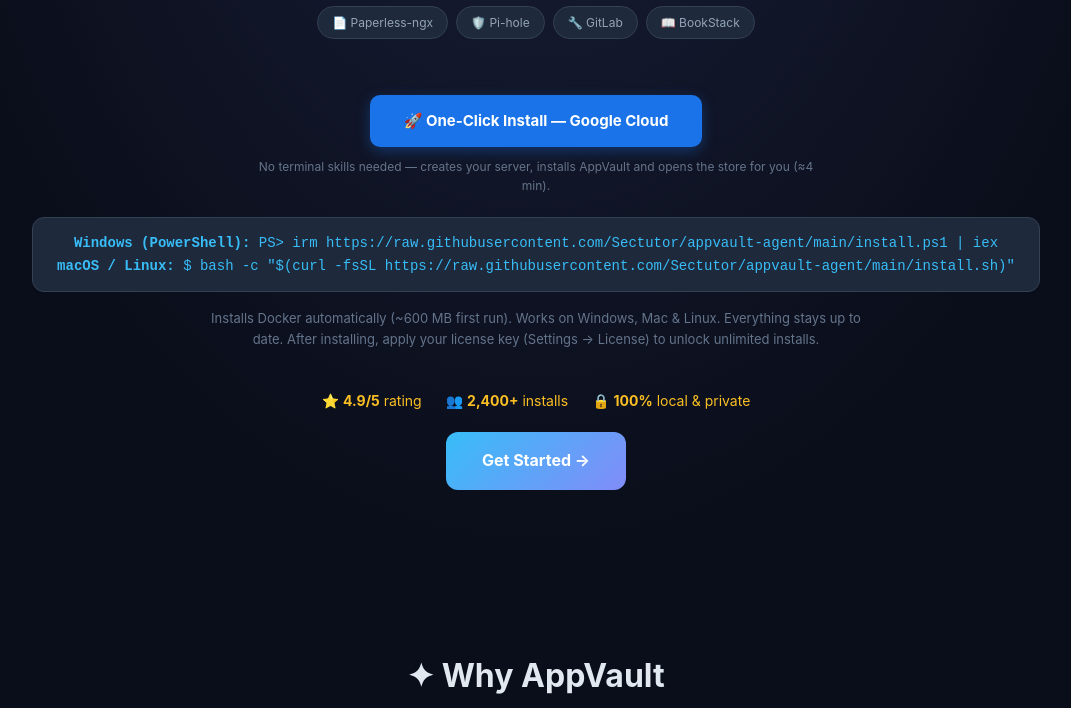
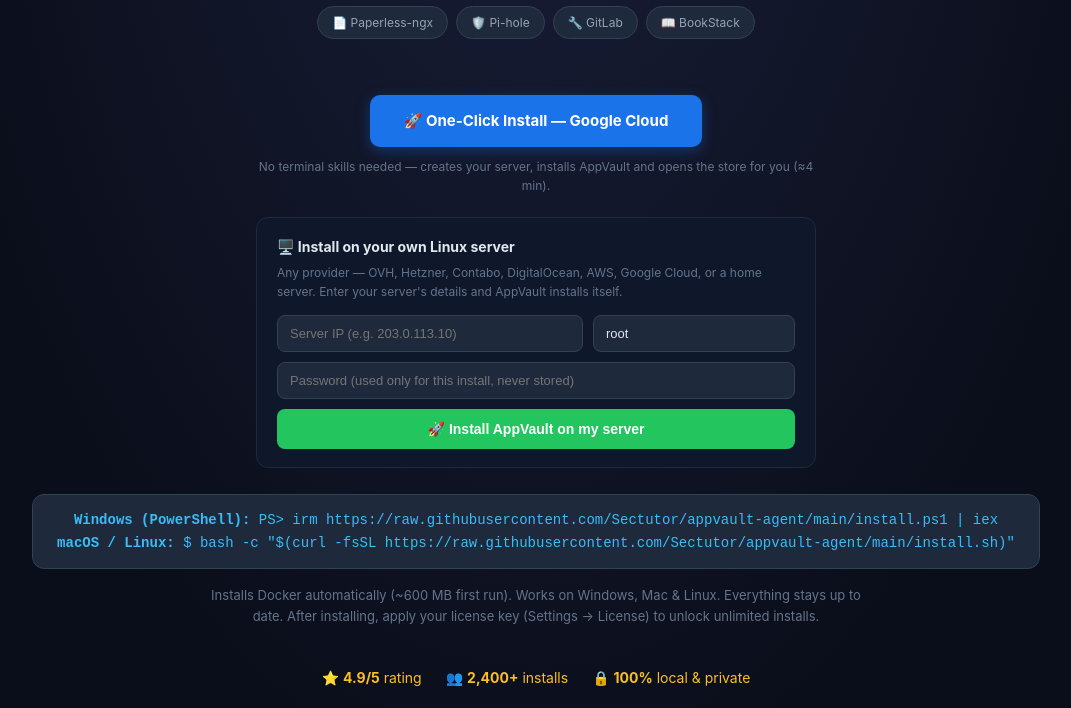
Before and after one commit to Sectutor/appvault-cloud, a FastAPI app: page / in a window 1280 px wide. Shown: the part 438-1146 px from the top of the page, without its empty margins (104-1175 px from the left). Run offline with FastAPI, Linux system fonts and the light colour scheme; parts of the project's set-up code (start-up, migrations or seed data) failed here and were passed over; some libraries are stand-ins or nearby versions.

Commit message:
feat: one-click install on any Linux box — POST /api/deploy/linux SSHes into the user's server (IP+password form), runs the installer, streams live progress, returns the store URL; landing form + GCP button

```diff
--- a/main.py
+++ b/main.py
@@ -3,7 +3,7 @@
 Handles: agent registration, job queue, catalog management, admin panel, Stripe
 """
 
-import os, uuid, json, sqlite3, hmac, hashlib, threading, time, subprocess, urllib.request, base64
+import os, uuid, json, sqlite3, hmac, hashlib, threading, time, subprocess, urllib.request, base64, re, shlex
 from datetime import datetime, timedelta
 from typing import Optional
 
@@ -633,6 +633,69 @@
     request.session.clear()
     return RedirectResponse("/login", status_code=303)
 
+# ── One-click remote install (any Linux box) ──────────────────────────
+DEPLOYS = {}
+
+class DeployRequest(BaseModel):
+    host: str
+    port: int = 22
+    username: str = "root"
+    password: str = ""
+
+@app.post("/api/deploy/linux")
+async def deploy_linux(data: DeployRequest):
+    """SSH into any Linux server and install AppVault automatically."""
+    if not data.host or not data.password:
+        return JSONResponse({"status": "error", "message": "Server IP and password are required"}, status_code=400)
+    deploy_id = uuid.uuid4().hex[:12]
+    DEPLOYS[deploy_id] = {"status": "running", "log": [], "store_url": "", "error": ""}
+    threading.Thread(target=_run_deploy, args=(deploy_id, data), daemon=True).start()
+    return {"deploy_id": deploy_id}
+
+@app.get("/api/deploy/linux/{deploy_id}")
+async def deploy_status(deploy_id: str):
+    d = DEPLOYS.get(deploy_id)
+    if not d:
+        return JSONResponse({"status": "error", "message": "Unknown deploy"}, status_code=404)
+    return {"status": d["status"], "log": d["log"][-80:], "store_url": d["store_url"], "error": d["error"]}
+
+def _run_deploy(deploy_id: str, data: DeployRequest):
+    d = DEPLOYS[deploy_id]
+    client = None
+    try:
+        import paramiko
+        client = paramiko.SSHClient()
+        client.set_missing_host_key_policy(paramiko.AutoAddPolicy())
+        client.connect(data.host, port=data.port, username=data.username, password=data.password,
+                       timeout=20, banner_timeout=20, auth_timeout=20)
+        d["log"].append(f"Connected to {data.host} as {data.username}")
+        d["log"].append("Installing AppVault — this takes a few minutes…")
+        install_cmd = os.getenv("DEPLOY_CMD") or 'bash -c "$(curl -fsSL https://raw.githubusercontent.com/Sectutor/appvault-agent/main/install.sh)"'
+        if data.username != "root":
+            install_cmd = f"echo {shlex.quote(data.password)} | sudo -S bash -c \"$(curl -fsSL https://raw.githubusercontent.com/Sectutor/appvault-agent/main/install.sh)\""
+        stdin, stdout, stderr = client.exec_command(install_cmd, timeout=1500, get_pty=True)
+        for line in iter(stdout.readline, ""):
+            line = line.rstrip()
+            if line:
+                d["log"].append(line)
+            m = re.search(r"https?://[\d.]+:\d+", line)
+            if m and not d["store_url"]:
+                d["store_url"] = m.group(0)
+            if len(d["log"]) > 400:
+                d["log"] = d["log"][-300:]
+        d["status"] = "done"
+    except Exception as e:
+        d["status"] = "error"
+        d["error"] = str(e)
+        d["log"].append(f"ERROR: {e}")
+    finally:
+        try:
+            if client:
+                client.close()
+        except Exception:
+            pass
+
+
 @app.get("/admin", response_class=HTMLResponse)
 async def admin_panel(request: Request):
     """Admin dashboard — list agents, jobs, catalog. Redirects to login when unauthenticated."""
--- a/requirements.txt
+++ b/requirements.txt
@@ -7,3 +7,4 @@
 pydantic==2.9.0
 PyYAML==6.0.2
 itsdangerous==2.2.0
+paramiko
--- a/templates/landing.html
+++ b/templates/landing.html
@@ -224,6 +224,33 @@
         🚀 One-Click Install — Google Cloud
       </a>
       <div style="font-size:12px;color:#64748b;margin-top:10px;">No terminal skills needed — creates your server, installs AppVault and opens the store for you (≈4 min).</div>
+    </div>
+    <div style="margin:0 auto 26px;max-width:560px;background:#0f172a;border:1px solid #1e293b;border-radius:12px;padding:18px 20px;text-align:left;">
+      <div style="font-weight:700;font-size:14px;color:#e2e8f0;margin-bottom:4px;">🖥️ Install on your own Linux server</div>
+      <div style="font-size:12px;color:#64748b;margin-bottom:14px;">Any provider — OVH, Hetzner, Contabo, DigitalOcean, AWS, Google Cloud, or a home server. Enter your server's details and AppVault installs itself.</div>
+      <form id="deploy-form" style="display:flex;flex-direction:column;gap:10px;">
+        <div style="display:flex;gap:10px;">
+          <input id="dep-host" placeholder="Server IP (e.g. 203.0.113.10)" required
+                 style="flex:1.4;padding:10px 12px;border-radius:8px;border:1px solid #334155;background:#1e293b;color:#e2e8f0;font-size:13px;">
+          <input id="dep-user" placeholder="User (root)" value="root"
+                 style="flex:.8;padding:10px 12px;border-radius:8px;border:1px solid #334155;background:#1e293b;color:#e2e8f0;font-size:13px;">
+        </div>
+        <input id="dep-pass" type="password" placeholder="Password (used only for this install, never stored)" required
+               style="padding:10px 12px;border-radius:8px;border:1px solid #334155;background:#1e293b;color:#e2e8f0;font-size:13px;">
+        <button type="submit" id="dep-btn"
+                style="background:#22c55e;color:#fff;font-weight:700;font-size:14px;padding:12px;border:none;border-radius:8px;cursor:pointer;">
+          🚀 Install AppVault on my server
+        </button>
+      </form>
+      <div id="dep-progress" style="display:none;margin-top:12px;">
+        <div id="dep-log" style="background:#0a0f1e;border:1px solid #1e293b;border-radius:8px;padding:10px 12px;font-family:monospace;font-size:11px;color:#94a3b8;max-height:220px;overflow-y:auto;white-space:pre-wrap;"></div>
+        <div id="dep-done" style="display:none;margin-top:12px;background:#052e16;border:1px solid #166534;border-radius:8px;padding:14px;font-size:13px;color:#bbf7d0;">
+          🎉 <b>AppVault is installed!</b><br><br>
+          Your store: <a id="dep-url" href="#" target="_blank" style="color:#4ade80;font-weight:700;"></a><br><br>
+          Open it, install a free app, and follow the on-screen steps to make your server invisible (30 seconds).
+        </div>
+        <div id="dep-err" style="display:none;margin-top:12px;background:#450a0a;border:1px solid #7f1d1d;border-radius:8px;padding:14px;font-size:13px;color:#fecaca;"></div>
+      </div>
     </div>
     <div class="install-cmd">
       <strong>Windows (PowerShell):</strong> PS&gt; irm https://raw.githubusercontent.com/Sectutor/appvault-agent/main/install.ps1 | iex<br>
@@ -618,6 +645,59 @@
 window.addEventListener('hashchange', handleHash);
 renderGrid();
 handleHash();
+  document.getElementById('deploy-form').addEventListener('submit', function(e){
+    e.preventDefault();
+    var host = document.getElementById('dep-host').value.trim();
+    var user = document.getElementById('dep-user').value.trim() || 'root';
+    var pass = document.getElementById('dep-pass').value;
+    if (!host || !pass) return;
+    document.getElementById('dep-btn').disabled = true;
+    document.getElementById('dep-btn').textContent = '⏳ Installing… (3-5 minutes)';
+    document.getElementById('dep-progress').style.display = 'block';
+    document.getElementById('dep-done').style.display = 'none';
+    document.getElementById('dep-err').style.display = 'none';
+    document.getElementById('dep-log').textContent = 'Connecting…';
+    fetch('/api/deploy/linux', {
+      method: 'POST',
+      headers: {'Content-Type': 'application/json'},
+      body: JSON.stringify({host: host, username: user, password: pass})
+    }).then(function(r){ return r.json(); }).then(function(res){
+      if (!res.deploy_id) {
+        showDepErr(res.message || 'Could not start the install');
+        return;
+      }
+      var poll = setInterval(function(){
+        fetch('/api/deploy/linux/' + res.deploy_id).then(function(r){ return r.json(); }).then(function(st){
+          var logEl = document.getElementById('dep-log');
+          logEl.textContent = (st.log || []).join('\n');
+          logEl.scrollTop = logEl.scrollHeight;
+          if (st.status === 'done') {
+            clearInterval(poll);
+            document.getElementById('dep-btn').disabled = false;
+            document.getElementById('dep-btn').textContent = '🚀 Install AppVault on my server';
+            var url = st.store_url || ('http://' + host + ':8085');
+            document.getElementById('dep-url').href = url;
+            document.getElementById('dep-url').textContent = url;
+            document.getElementById('dep-done').style.display = 'block';
+          } else if (st.status === 'error') {
+            clearInterval(poll);
+            document.getElementById('dep-btn').disabled = false;
+            document.getElementById('dep-btn').textContent = '🚀 Install AppVault on my server';
+            showDepErr(st.error || 'Install failed');
+          }
+        });
+      }, 2000);
+    }).catch(function(err){
+      showDepErr('Could not reach the installer: ' + err);
+    });
+  });
+  function showDepErr(msg) {
+    var el = document.getElementById('dep-err');
+    el.textContent = '❌ ' + msg;
+    el.style.display = 'block';
+    document.getElementById('dep-btn').disabled = false;
+    document.getElementById('dep-btn').textContent = '🚀 Install AppVault on my server';
+  }
 </script>
 
 </body>
```
